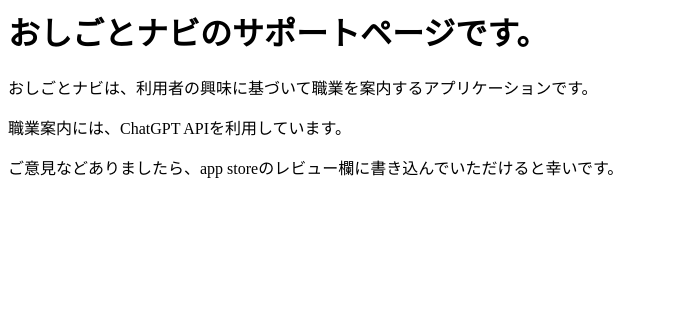
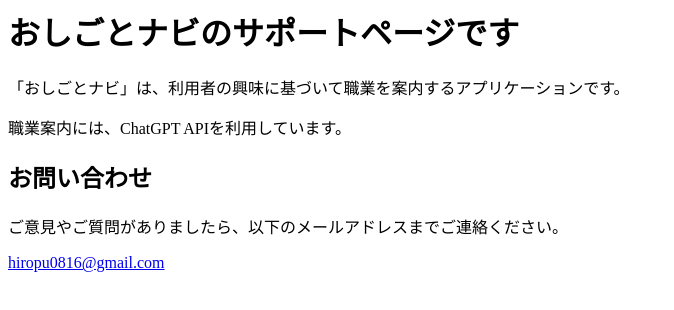
Before and after one commit to uporih000/jobnavi-support-page, a plain HTML site: page index.html in a window 1280 px wide. Shown: the whole page, without its empty margins (0-674 px from the left). Drawn offline with Linux system fonts and the light colour scheme.

Commit message:
Update index.html

```diff
--- a/index.html
+++ b/index.html
@@ -1,6 +1,8 @@
-<h1>おしごとナビのサポートページです。</h1>
+<h1>おしごとナビのサポートページです</h1>
 
-<p>おしごとナビは、利用者の興味に基づいて職業を案内するアプリケーションです。</p>
+<p>「おしごとナビ」は、利用者の興味に基づいて職業を案内するアプリケーションです。</p>
 <p>職業案内には、ChatGPT APIを利用しています。</p>
 
-<p>ご意見などありましたら、app storeのレビュー欄に書き込んでいただけると幸いです。</p>
+<h2>お問い合わせ</h2>
+<p>ご意見やご質問がありましたら、以下のメールアドレスまでご連絡ください。</p>
+<p><a href="mailto:hiropu0816@gmail.com">hiropu0816@gmail.com</a></p>
```
